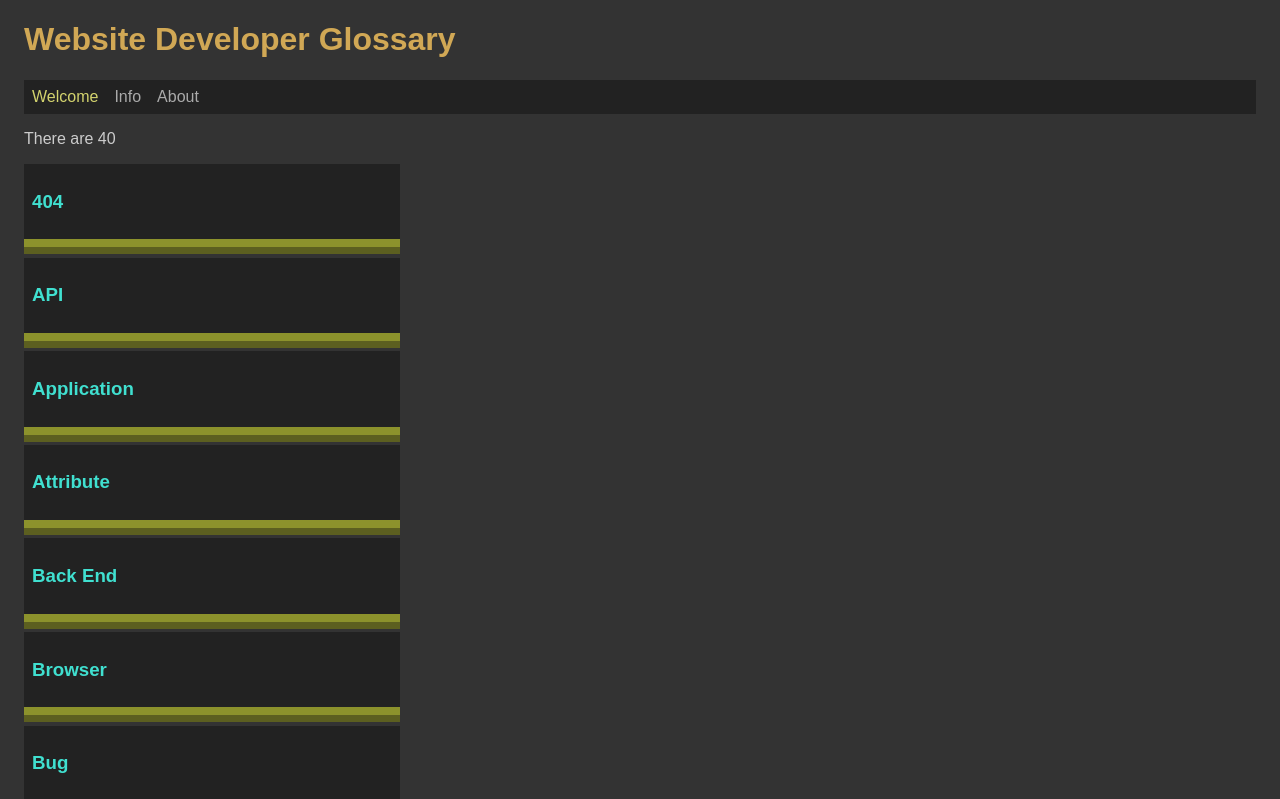
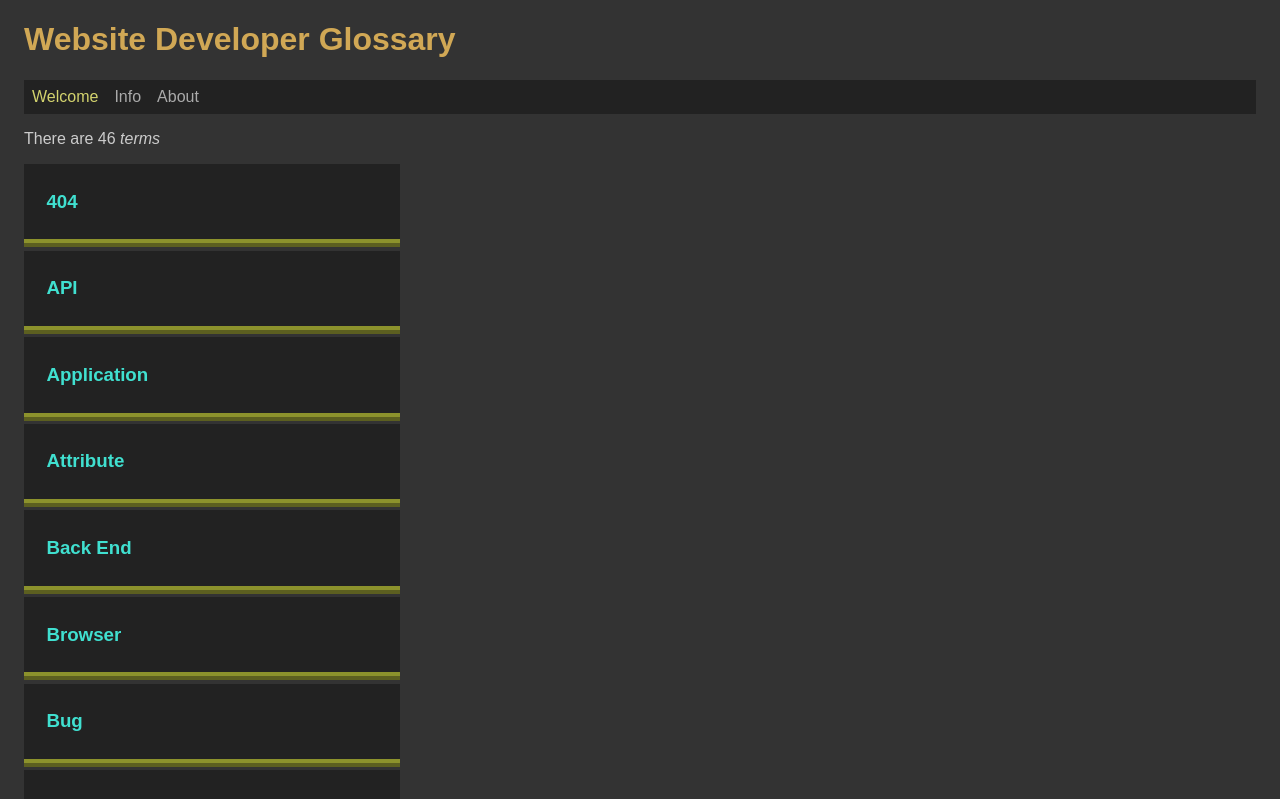
Before and after one commit to marceljaworski/glossary, a React (Vite) app: page /welcome in a window 1280 px wide. Shown: the top 799 px of the page. Built offline with nearby package versions, Linux system fonts and the light colour scheme.

Commit message:
dataJson ready

```diff
--- a/src/App.scss
+++ b/src/App.scss
@@ -32,12 +32,24 @@ body {
 		background-color: #222;
 		width: 360px;
 		padding: .5rem;
-		border-bottom: 4mm ridge rgba(211, 220, 50, .6);
+		border-bottom: .5rem ridge rgba(211, 220, 50, .6);
 		margin-bottom: .2rem;
 
 		h3 {
 			color: turquoise;
+			padding-inline-start: .9rem;
+			cursor: pointer;
+			&:hover {
+				font-weight: bolder;
+			}
 
+		}
+		.textContainer {
+			background-color: #333;
+			padding: .2rem;
+			margin-bottom: .2rem;
+			text-align: left;
+			padding-inline: .9rem;
 		}
 	}
 
--- a/src/data/data.json
+++ b/src/data/data.json
@@ -153,53 +153,83 @@
         },
         {
             "id": 31,
-            "term": "Eagle, bateleur",
-            "meaning": ""
+            "term": "Page Template",
+            "meaning": "The layout for a webpage — pages that have similar structures share the same template (such as event detail pages for a variety of events on the same website). Pages that are radically different use separate templates."
         },
         {
             "id": 32,
-            "term": "Yak",
-            "meaning": ""
+            "term": "Plugin",
+            "meaning": "Modules or software that can be added (“plugged in”) to a system for added functionality or features."
         },
         {
             "id": 33,
-            "term": "Shrike, common boubou",
-            "meaning": ""
+            "term": "Property",
+            "meaning": "Characteristics that are dictated by CSS such as color schemes and fonts."
         },
         {
             "id": 34,
-            "term": "Shrike, common boubou",
-            "meaning": ""
+            "term": "Redirects",
+            "meaning": "Automatic forwards from one URL to another — usually from an old website URL to the same page on a new website (these are called 301 Redirects). Other redirects may pivot between two domains (e.g., idealist.com redirects to idealist.org), a shortened URL to the full URL (e.g., bit.ly URLs), and geotargeted URLs."
         },
         {
             "id": 35,
-            "term": "Shrike, common boubou",
-            "meaning": ""
+            "term": "Registrar",
+            "meaning": "Company used to register domains (e.g., GoDaddy, Hover, Network Solutions)."
         },
         {
             "id": 36,
-            "term": "Shrike, common boubou",
-            "meaning": ""
+            "term": "Resolution",
+            "meaning": "Essentially how large an image or graphic can be rendered on a display. Oftentimes developers talk about the resolution of photos as photos at a low resolution won’t display as well if they need to be sized for the full width of a desktop screen. Resolutions are measured in pixels (e.g., the resolution of a MacBook Air screen is 1440 x 900 pixels)."
         },
         {
             "id": 37,
-            "term": "Shrike, common boubou",
-            "meaning": ""
+            "term": "Responsive Design",
+            "meaning": "Websites that accommodate the screen on which they’re being viewed. This became a huge trend in website design when browsing on mobile and tablet devices became more popular, which has led many developers to opt for a “mobile-first” approach — optimizing a website design for phone and tablet use first and then making sure it looks good on a laptop/desktop."
         },
         {
             "id": 38,
-            "term": "Shrike, common boubou",
-            "meaning": ""
+            "term": "SAAS Platforms",
+            "meaning": "“Software As A Service.” The most basic of cloud platforms; allows users to share files and collaborate on projects through their browser. Some SAAS platforms include Google Drive and Dropbox. Other cloud options are Platform as a Service (PAAS; Facebook, Twitter, etc.) and Infrastructure as a Service (IAAS; Amazon Web Services, Microsoft Azure)."
         },
         {
             "id": 39,
-            "term": "Shrike, common boubou",
-            "meaning": ""
+            "term": "Server",
+            "meaning": "Computers running software that allows users to access your website — this is what houses the hosting. If your domain is the website’s mailing address and the hosting is its house, the server is the land it’s built on."
         },
         {
             "id": 40,
-            "term": "Shrike, common boubou",
-            "meaning": ""
+            "term": "Sitemap",
+            "meaning": "Outline of all pages on a website, organized in hierarchical order — much like the outlines you used to use for your college term papers."
+        },
+        {
+            "id": 41,
+            "term": "Slider",
+            "meaning": "Carousel of images usually featured on the homepage of a site that rotate, highlighting different photos, links, and content."
+        },
+        {
+            "id": 42,
+            "term": "UI",
+            "meaning": "“User Interface.” The visual elements that go into a website or app. This is the form to UX’s function."
+        },
+        {
+            "id": 43,
+            "term": "UX",
+            "meaning": "“User Experience.” A user’s interaction with an interface with a focus on how satisfying and successful the experience is. The function to complement UI’s form."
+        },
+        {
+            "id": 44,
+            "term": "Widgets",
+            "meaning": "Applications that allow for specific interactive functions to be performed on a website."
+        },
+        {
+            "id": 45,
+            "term": "Wireframe",
+            "meaning": "The bare bones structure of a website. No fonts, colors, or images, this layout is the first step to making sure that the foundation is sound before content is added."
+        },
+        {
+            "id": 46,
+            "term": "WYSIWYG",
+            "meaning": "“What You See is What You Get.” A visual content editor within CMS that allows you to modify content in your website without needing to know HTML. If you’ve ever made text in your website bold just by highlighting and clicking “Bold,” you were using WYSIWYG."
         }
     ]
 }
--- a/src/pages/PageWelcome.tsx
+++ b/src/pages/PageWelcome.tsx
@@ -1,12 +1,14 @@
 import { useEffect, useState } from 'react';
-import data from '../data/data.json'
-import Card from '../components/Card'
+import data from '../data/data.json';
 
 interface ITerm {
+	id: number;
 	term: string;
 	meaning: string;
 	isOpen: boolean;
 }
+const zahl: number = 1;
+console.log(zahl)
 export const PageWelcome = () => {
 	const [terms, setTerms] = useState<ITerm[]>([])
 
@@ -27,17 +29,19 @@ export const PageWelcome = () => {
 	}
 	return (
 		<>
-			<p>There are {terms.length}</p>
+			<p>There are {terms.length} <i>terms</i></p>
 			<div className= "glossaryContainer">
-				{terms.map( (el:any) =>
+				{terms.map( (el: ITerm) =>
 				 	<div className= "card">
 					 	<h3 onClick={() => handleFlashcard(el)}>{el.term}</h3>
-				 			{el.isOpen && (<p>{el.meaning}</p>)}
+				 			{el.isOpen && (
+								<div className="textContainer">
+									<p>{el.meaning}</p>
+								</div>
+							)}
 			 		</div>
 				)}
 			</div>
-
-
 		</>
 	);
 };
```
